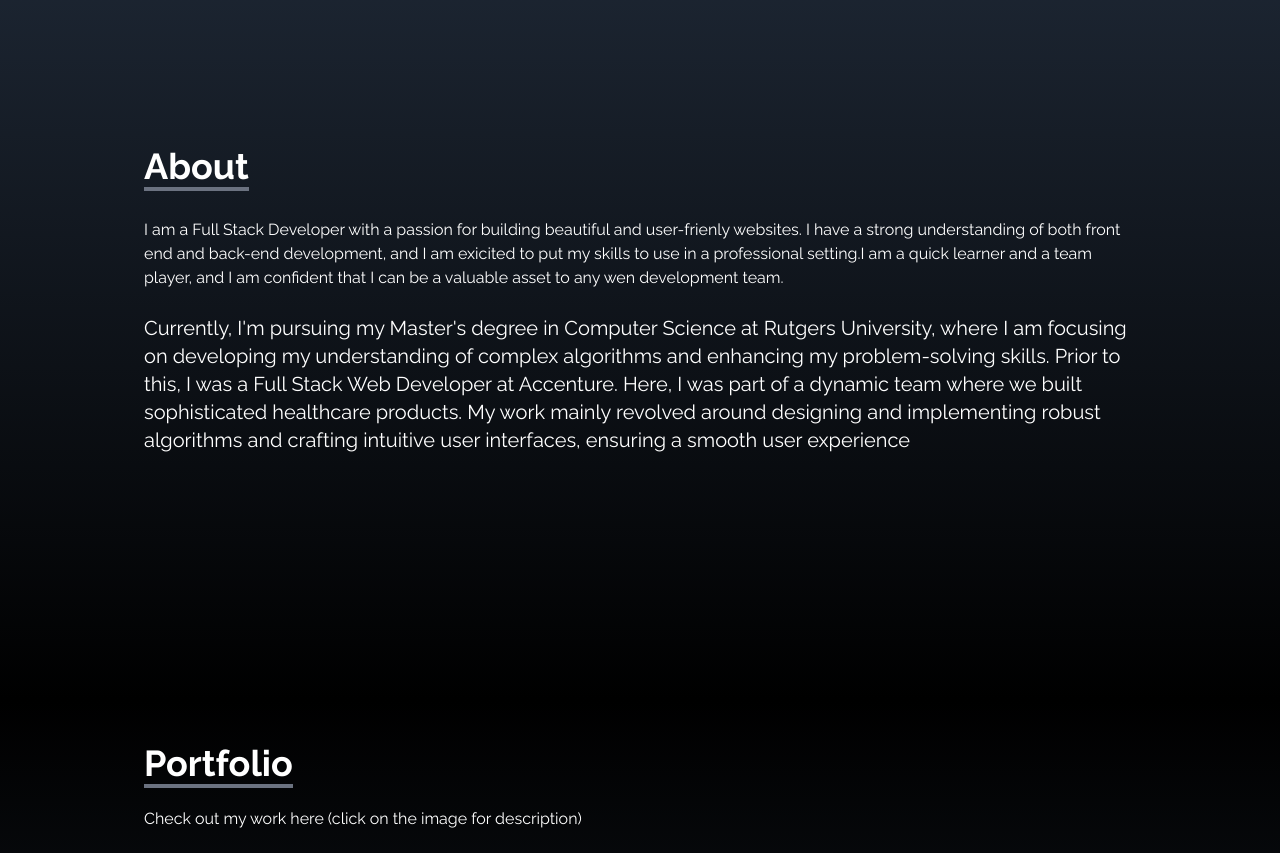
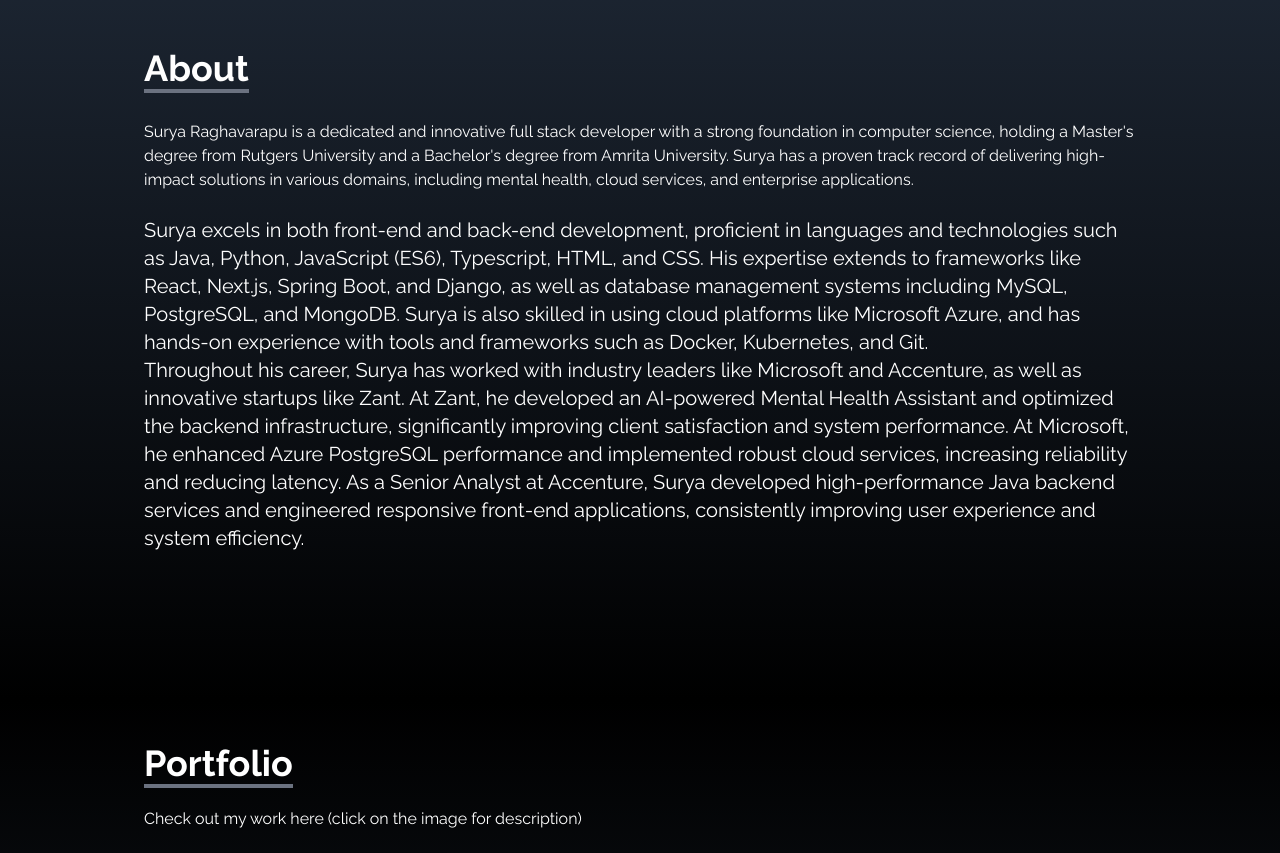
Before and after one commit to sai-surya-siva-prasad/personal-portfolio, a React (Create React App) app: page / in a window 1280 px wide. Shown: the part 900-1753 px from the top of the page. Built offline with nearby package versions, Linux system fonts and the light colour scheme; grey boxes are pictures that could not be loaded.

Commit message:
Update About.jsx

```diff
--- a/src/components/About.jsx
+++ b/src/components/About.jsx
@@ -8,19 +8,15 @@
           <p className="text-4xl font-bold inline border-b-4 border-gray-500">About</p>
         </div>
         <p>
-          I am a Full Stack Developer with a passion for building beautiful and user-frienly websites. I have a strong understanding of both front end and
-          back-end development, and I am exicited to put my skills to use in a professional setting.I am a quick learner and a team player, and I am confident
-          that I can be a valuable asset to any wen development team.
+      Surya Raghavarapu is a dedicated and innovative full stack developer with a strong foundation in computer science, holding a Master's degree from Rutgers University and a Bachelor's degree from Amrita University. Surya has a proven track record of delivering high-impact solutions in various domains, including mental health, cloud services, and enterprise applications.
         </p>
         <br />
+          <p className="text-xl">
+          Surya excels in both front-end and back-end development, proficient in languages and technologies such as Java, Python, JavaScript (ES6), Typescript, HTML, and CSS. His expertise extends to frameworks like React, Next.js, Spring Boot, and Django, as well as database management systems including MySQL, PostgreSQL, and MongoDB. Surya is also skilled in using cloud platforms like Microsoft Azure, and has hands-on experience with tools and frameworks such as Docker, Kubernetes, and Git.
+
+        </p>
         <p className="text-xl">
-            Currently, I'm pursuing my Master's degree in Computer Science at Rutgers University,
-            where I am focusing on developing my understanding of complex algorithms and enhancing
-            my problem-solving skills.
-            Prior to this, I was a Full Stack Web Developer at Accenture. Here, I was part of a dynamic
-            team where we built sophisticated healthcare products. My work mainly revolved around designing
-            and implementing robust algorithms and crafting intuitive user interfaces, ensuring a smooth
-            user experience
+          Throughout his career, Surya has worked with industry leaders like Microsoft and Accenture, as well as innovative startups like Zant. At Zant, he developed an AI-powered Mental Health Assistant and optimized the backend infrastructure, significantly improving client satisfaction and system performance. At Microsoft, he enhanced Azure PostgreSQL performance and implemented robust cloud services, increasing reliability and reducing latency. As a Senior Analyst at Accenture, Surya developed high-performance Java backend services and engineered responsive front-end applications, consistently improving user experience and system efficiency.
         </p>
       </div>
     </div>
```
